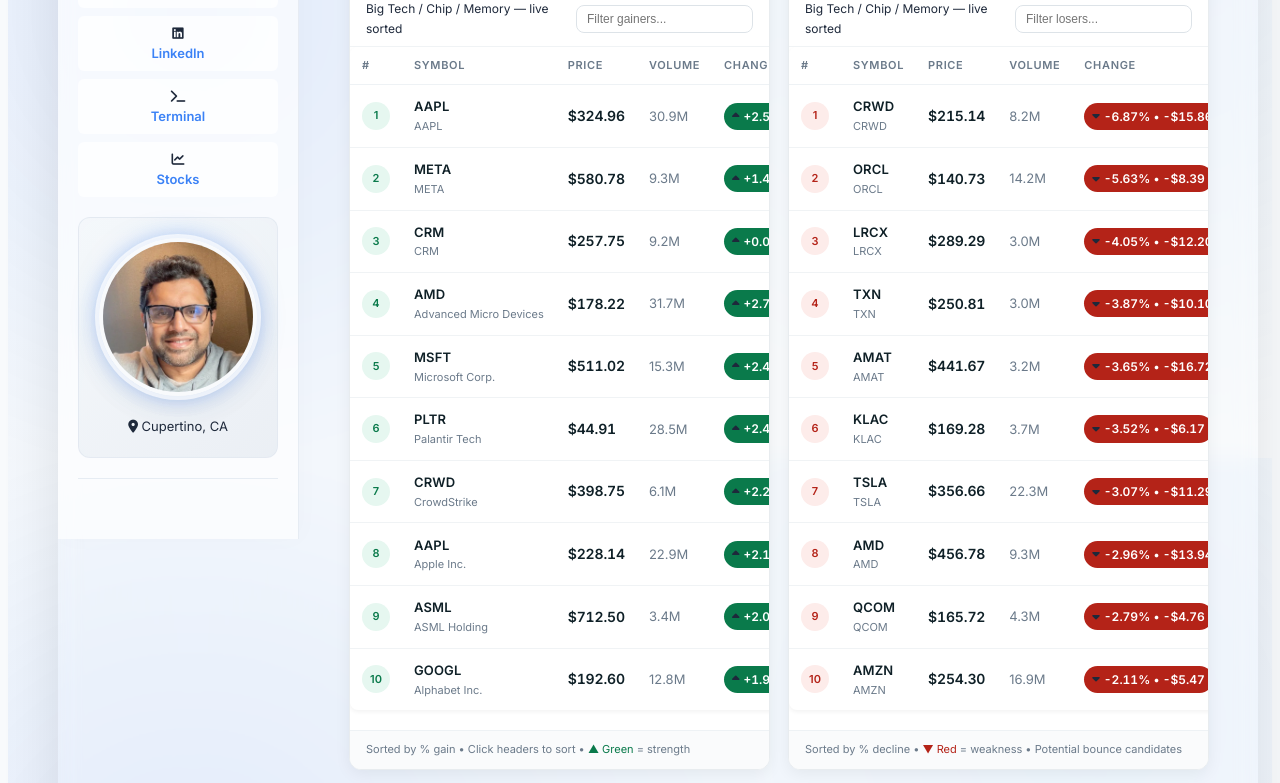
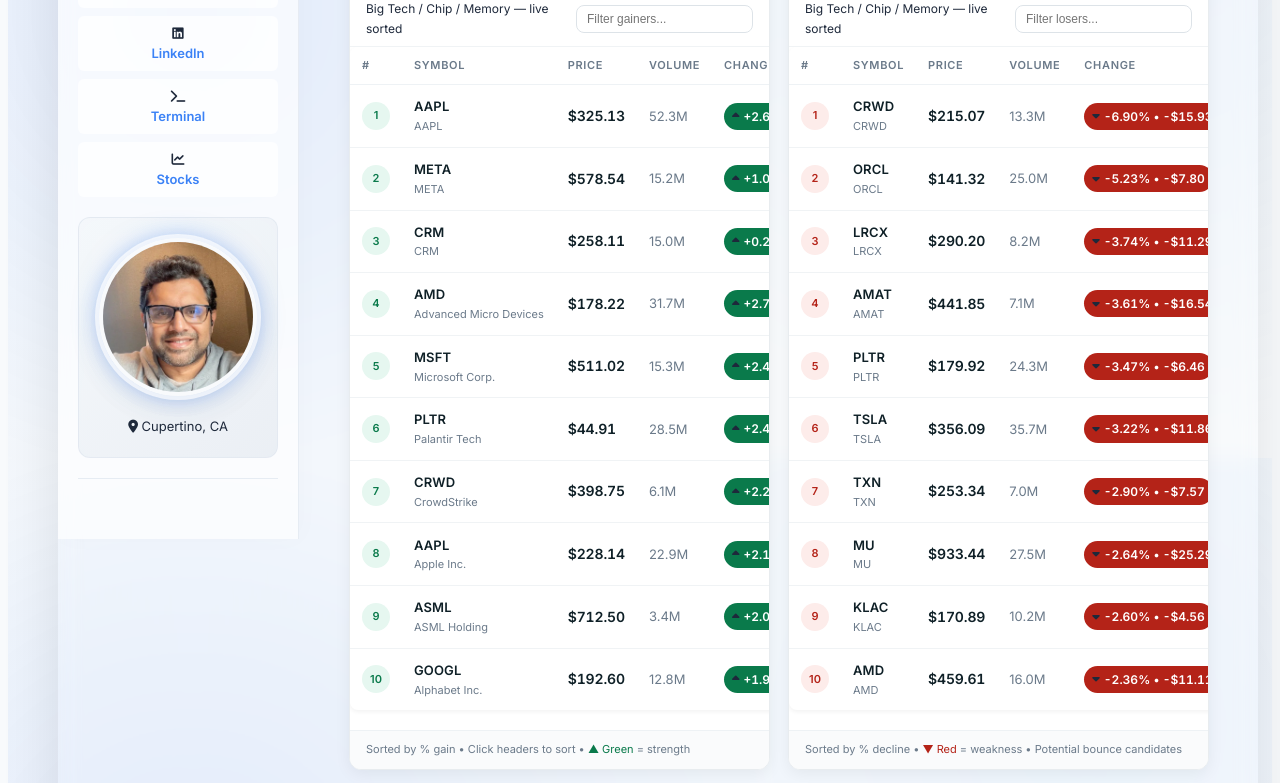
Before and after one commit to mohankku/mohankku.github.io, a Jekyll site: the page built from stocks.md, in a window 1280 px wide and 1400 px high. Shown: the part 450-1233 px from the top of the window. Built offline with Jekyll 4.4.1, drawn with Linux system fonts in a browser that asks for light colours.

Commit message:
chore: update stocks live data [skip ci]

```diff
--- a/assets/stocks-live.json
+++ b/assets/stocks-live.json
@@ -1,114 +1,114 @@
 {
   "metadata": "Tech Top gainers/losers \u2014 Big Tech / Chip / Memory",
-  "last_updated": "2026-09-01 13:17:59 US/Eastern",
-  "fetched_at": "2026-09-01T17:17:59Z",
+  "last_updated": "2026-09-01 16:57:37 US/Eastern",
+  "fetched_at": "2026-09-01T20:57:37Z",
   "top_gainers": [
     {
       "ticker": "AAPL",
-      "price": "324.96",
-      "change_amount": "8.11",
-      "change_percentage": "2.5596%",
-      "volume": "30874140"
+      "price": "325.13",
+      "change_amount": "8.28",
+      "change_percentage": "2.6132%",
+      "volume": "52315079"
     },
     {
       "ticker": "META",
-      "price": "580.78",
-      "change_amount": "8.44",
-      "change_percentage": "1.4755%",
-      "volume": "9253099"
+      "price": "578.54",
+      "change_amount": "6.20",
+      "change_percentage": "1.0833%",
+      "volume": "15225661"
     },
     {
       "ticker": "CRM",
-      "price": "257.75",
-      "change_amount": "0.21",
-      "change_percentage": "0.0815%",
-      "volume": "9189668"
+      "price": "258.11",
+      "change_amount": "0.57",
+      "change_percentage": "0.2213%",
+      "volume": "15040979"
     }
   ],
   "top_losers": [
     {
       "ticker": "CRWD",
-      "price": "215.14",
-      "change_amount": "-15.86",
-      "change_percentage": "-6.8658%",
-      "volume": "8232596"
+      "price": "215.07",
+      "change_amount": "-15.93",
+      "change_percentage": "-6.8961%",
+      "volume": "13303840"
     },
     {
       "ticker": "ORCL",
-      "price": "140.73",
-      "change_amount": "-8.39",
-      "change_percentage": "-5.6263%",
-      "volume": "14221883"
+      "price": "141.32",
+      "change_amount": "-7.80",
+      "change_percentage": "-5.2307%",
+      "volume": "24997384"
     },
     {
       "ticker": "LRCX",
-      "price": "289.29",
-      "change_amount": "-12.20",
-      "change_percentage": "-4.0466%",
-      "volume": "2975520"
+      "price": "290.20",
+      "change_amount": "-11.29",
+      "change_percentage": "-3.7447%",
+      "volume": "8150445"
+    },
+    {
+      "ticker": "AMAT",
+      "price": "441.85",
+      "change_amount": "-16.54",
+      "change_percentage": "-3.6083%",
+      "volume": "7099196"
+    },
+    {
+      "ticker": "PLTR",
+      "price": "179.92",
+      "change_amount": "-6.46",
+      "change_percentage": "-3.4660%",
+      "volume": "24318228"
+    },
+    {
+      "ticker": "TSLA",
+      "price": "356.09",
+      "change_amount": "-11.86",
+      "change_percentage": "-3.2233%",
+      "volume": "35731648"
     },
     {
       "ticker": "TXN",
-      "price": "250.81",
-      "change_amount": "-10.10",
-      "change_percentage": "-3.8711%",
-      "volume": "2979212"
+      "price": "253.34",
+      "change_amount": "-7.57",
+      "change_percentage": "-2.9014%",
+      "volume": "7042484"
     },
     {
-      "ticker": "AMAT",
-      "price": "441.67",
-      "change_amount": "-16.72",
-      "change_percentage": "-3.6475%",
-      "volume": "3233903"
+      "ticker": "MU",
+      "price": "933.44",
+      "change_amount": "-25.29",
+      "change_percentage": "-2.6379%",
+      "volume": "27508263"
     },
     {
       "ticker": "KLAC",
-      "price": "169.28",
-      "change_amount": "-6.17",
-      "change_percentage": "-3.5195%",
-      "volume": "3694768"
-    },
-    {
-      "ticker": "TSLA",
-      "price": "356.66",
-      "change_amount": "-11.29",
-      "change_percentage": "-3.0684%",
-      "volume": "22341442"
+      "price": "170.89",
+      "change_amount": "-4.56",
+      "change_percentage": "-2.5990%",
+      "volume": "10209844"
     },
     {
       "ticker": "AMD",
-      "price": "456.78",
-      "change_amount": "-13.94",
-      "change_percentage": "-2.9614%",
-      "volume": "9260979"
+      "price": "459.61",
+      "change_amount": "-11.11",
+      "change_percentage": "-2.3602%",
+      "volume": "16023417"
     },
     {
       "ticker": "QCOM",
-      "price": "165.72",
-      "change_amount": "-4.76",
-      "change_percentage": "-2.7921%",
-      "volume": "4295063"
+      "price": "166.61",
+      "change_amount": "-3.87",
+      "change_percentage": "-2.2701%",
+      "volume": "8828791"
     },
     {
       "ticker": "AMZN",
-      "price": "254.30",
-      "change_amount": "-5.47",
-      "change_percentage": "-2.1057%",
-      "volume": "16867055"
-    },
-    {
-      "ticker": "ASML",
-      "price": "1660.47",
-      "change_amount": "-35.54",
-      "change_percentage": "-2.0952%",
-      "volume": "558799"
-    },
-    {
-      "ticker": "PLTR",
-      "price": "182.66",
-      "change_amount": "-3.72",
-      "change_percentage": "-1.9959%",
-      "volume": "14364552"
+      "price": "254.92",
+      "change_amount": "-4.85",
+      "change_percentage": "-1.8670%",
+      "volume": "31363385"
     }
   ]
 }
```
